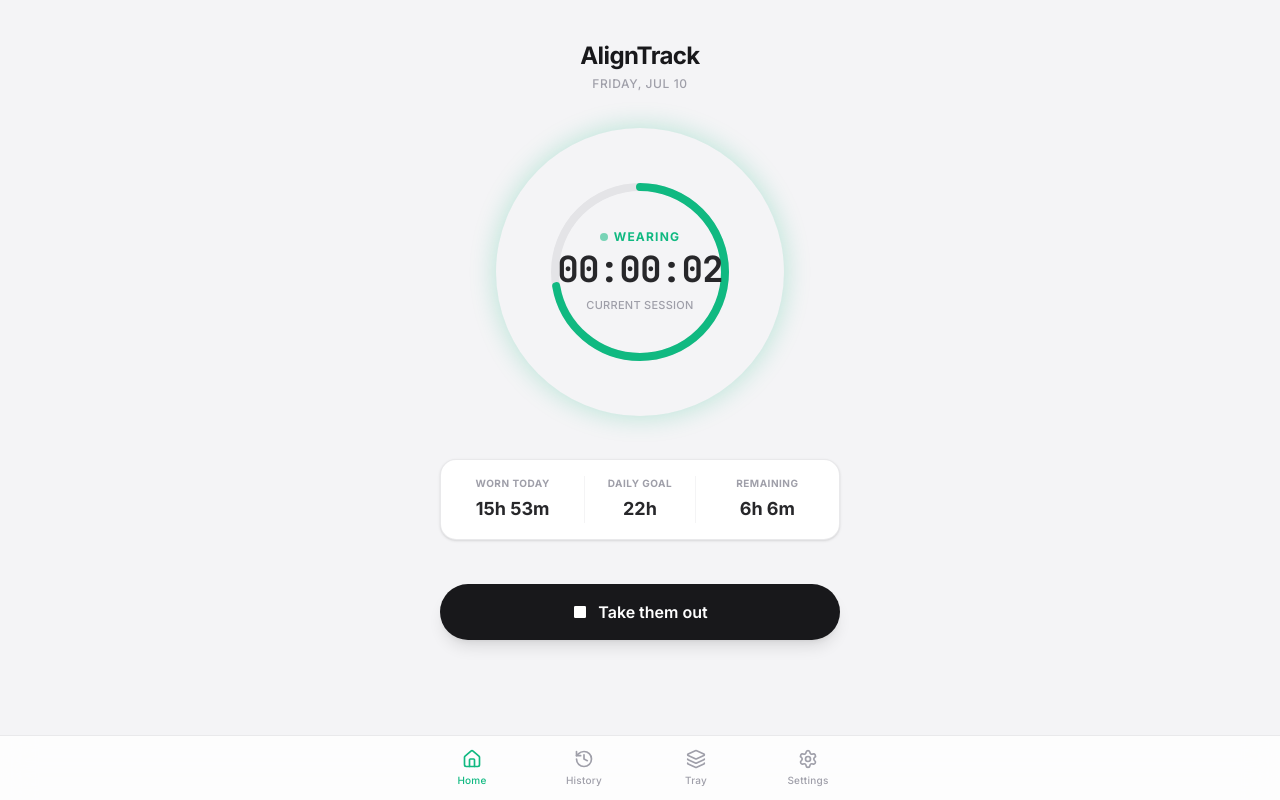
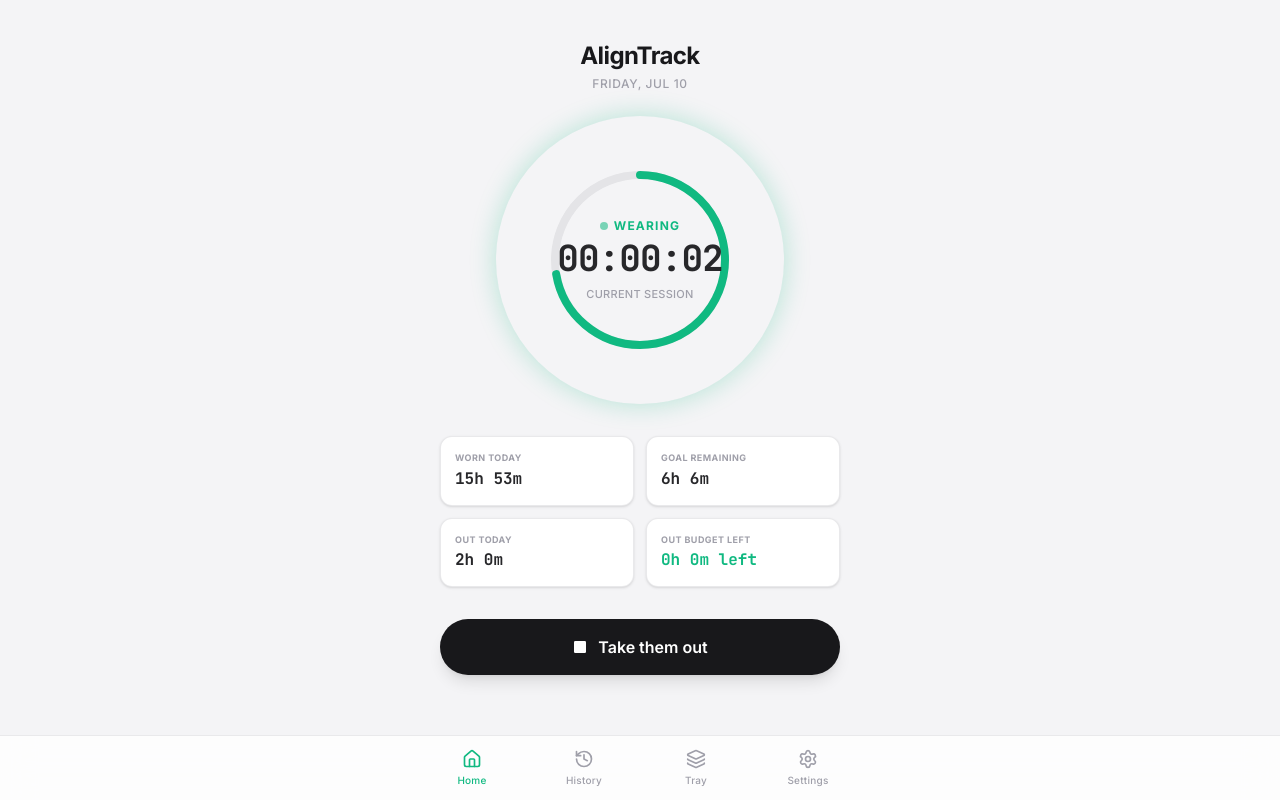
Before and after one commit to alejocerutti4/align-track, a React (Vite) app: page / in a window 1280 px wide. Both pictures are taken after a click on the button "Start Tracking". Built offline with nearby package versions, Linux system fonts and the light colour scheme.

Commit message:
Update Home.tsx to display Out Today and Out Budget Left in 2x2 dashboard

```diff
--- a/src/features/Home.tsx
+++ b/src/features/Home.tsx
@@ -2,6 +2,7 @@ import React, { useEffect, useState } from 'react';
 import { useStore } from '../store/useStore';
 import { calculateDailyWearTime, msToHoursAndMinutes, msToHoursMinutesAndSeconds, formatDurationString } from '../utils/timeCalculations';
 import { Play, Square } from 'lucide-react';
+import { startOfDay } from 'date-fns';
 
 export const Home: React.FC = () => {
   const currentState = useStore((state) => state.currentState);
@@ -33,6 +34,19 @@ export const Home: React.FC = () => {
   const { hours: remHours, minutes: remMinutes } = msToHoursAndMinutes(remainingMs);
 
   const compliance = goalMs > 0 ? (todayWearMs / goalMs) * 100 : 0;
+
+  // Out Today calculations
+  const startOfTodayMs = startOfDay(today).getTime();
+  const timeElapsedToday = now - startOfTodayMs;
+  const outMsToday = Math.max(0, timeElapsedToday - todayWearMs);
+  const { hours: outHours, minutes: outMinutes } = msToHoursAndMinutes(outMsToday);
+
+  // Out Remaining Budget calculations (Total Budget = 24h - Daily Goal)
+  const outBudgetMs = Math.max(0, (24 * 60 - settings.dailyGoalMinutes) * 60 * 1000);
+  const outRemainingMs = outBudgetMs - outMsToday;
+  const isOutOverBudget = outRemainingMs < 0;
+
+  const { hours: outLeftHours, minutes: outLeftMinutes } = msToHoursAndMinutes(Math.abs(outRemainingMs));
 
   // Active duration (since last state change)
   const elapsedMs = now - lastTransition;
@@ -123,26 +137,39 @@ export const Home: React.FC = () => {
         </div>
       </div>
 
-      {/* Target & Stats Dashboard */}
-      <div className="grid grid-cols-3 gap-4 w-full bg-white dark:bg-zinc-900 border border-zinc-200/80 dark:border-zinc-800/80 rounded-2xl p-4 shadow-sm my-4 transition-colors">
-        <div className="text-center flex flex-col justify-center">
-          <span className="text-[10px] font-bold text-zinc-400 dark:text-zinc-500 uppercase tracking-wider">Worn Today</span>
-          <span className="text-lg font-bold text-zinc-800 dark:text-zinc-100 mt-1">
+      {/* Target & Stats Dashboard - 2x2 grid for cleaner representation */}
+      <div className="grid grid-cols-2 gap-3 w-full my-4">
+        {/* Worn Today */}
+        <div className="bg-white dark:bg-zinc-900 border border-zinc-200/80 dark:border-zinc-800/80 rounded-xl p-3.5 shadow-sm flex flex-col justify-center transition-colors">
+          <span className="text-[9px] font-bold text-zinc-400 dark:text-zinc-500 uppercase tracking-wider">Worn Today</span>
+          <span className="text-base font-extrabold text-zinc-800 dark:text-zinc-100 mt-0.5 tabular-nums">
             {formatDurationString(wornHours, wornMinutes)}
           </span>
         </div>
 
-        <div className="text-center border-x border-zinc-100 dark:border-zinc-800 flex flex-col justify-center">
-          <span className="text-[10px] font-bold text-zinc-400 dark:text-zinc-500 uppercase tracking-wider">Daily Goal</span>
-          <span className="text-lg font-bold text-zinc-800 dark:text-zinc-100 mt-1">
-            {Math.round(settings.dailyGoalMinutes / 60)}h
+        {/* Goal Progress */}
+        <div className="bg-white dark:bg-zinc-900 border border-zinc-200/80 dark:border-zinc-800/80 rounded-xl p-3.5 shadow-sm flex flex-col justify-center transition-colors">
+          <span className="text-[9px] font-bold text-zinc-400 dark:text-zinc-500 uppercase tracking-wider">Goal Remaining</span>
+          <span className={`text-base font-extrabold mt-0.5 tabular-nums ${remainingMs === 0 ? 'text-brand-green' : 'text-zinc-800 dark:text-zinc-100'}`}>
+            {remainingMs === 0 ? 'Done! 🎉' : `${formatDurationString(remHours, remMinutes)}`}
           </span>
         </div>
 
-        <div className="text-center flex flex-col justify-center">
-          <span className="text-[10px] font-bold text-zinc-400 dark:text-zinc-500 uppercase tracking-wider">Remaining</span>
-          <span className={`text-lg font-bold mt-1 ${remainingMs === 0 ? 'text-brand-green' : 'text-zinc-800 dark:text-zinc-100'}`}>
-            {remainingMs === 0 ? 'Done! 🎉' : formatDurationString(remHours, remMinutes)}
+        {/* Out Today */}
+        <div className="bg-white dark:bg-zinc-900 border border-zinc-200/80 dark:border-zinc-800/80 rounded-xl p-3.5 shadow-sm flex flex-col justify-center transition-colors">
+          <span className="text-[9px] font-bold text-zinc-400 dark:text-zinc-500 uppercase tracking-wider">Out Today</span>
+          <span className="text-base font-extrabold text-zinc-800 dark:text-zinc-100 mt-0.5 tabular-nums">
+            {formatDurationString(outHours, outMinutes)}
+          </span>
+        </div>
+
+        {/* Out Budget Left */}
+        <div className="bg-white dark:bg-zinc-900 border border-zinc-200/80 dark:border-zinc-800/80 rounded-xl p-3.5 shadow-sm flex flex-col justify-center transition-colors">
+          <span className="text-[9px] font-bold text-zinc-400 dark:text-zinc-500 uppercase tracking-wider">Out Budget Left</span>
+          <span className={`text-base font-extrabold mt-0.5 tabular-nums ${isOutOverBudget ? 'text-brand-orange' : 'text-brand-green'}`}>
+            {isOutOverBudget
+              ? `${formatDurationString(outLeftHours, outLeftMinutes)} over`
+              : `${formatDurationString(outLeftHours, outLeftMinutes)} left`}
           </span>
         </div>
       </div>
```
